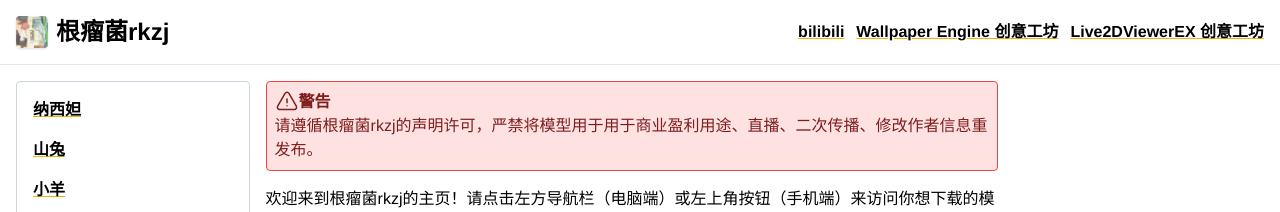
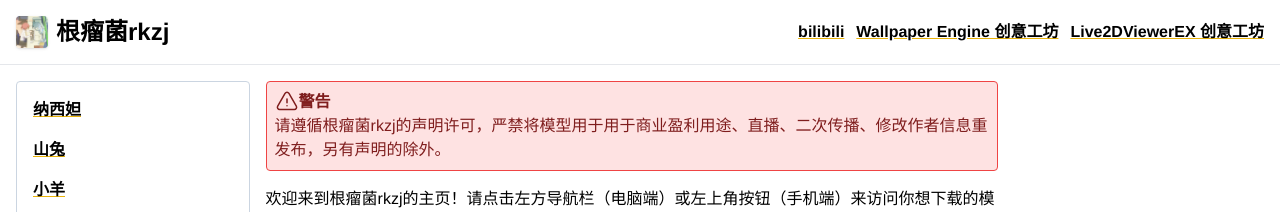
Before and after one commit to skymkmk/rkzj.skymkmk.com, a React (Vite) app: page / in a window 1280 px wide. Shown: the top 212 px of the page. Built offline with nearby package versions, Linux system fonts and the light colour scheme.

Commit message:
Update copyright cliaim

```diff
--- a/src/components/Content.tsx
+++ b/src/components/Content.tsx
@@ -97,7 +97,7 @@ const Content = () => {
           </svg>
           <h1>警告</h1>
         </div>
-        <p>请遵循根瘤菌rkzj的声明许可，严禁将模型用于用于商业盈利用途、直播、二次传播、修改作者信息重发布。</p>
+        <p>请遵循根瘤菌rkzj的声明许可，严禁将模型用于用于商业盈利用途、直播、二次传播、修改作者信息重发布，另有声明的除外。</p>
       </div>
       {content}
       <Ads classnames="xl:hidden block"></Ads>
```
